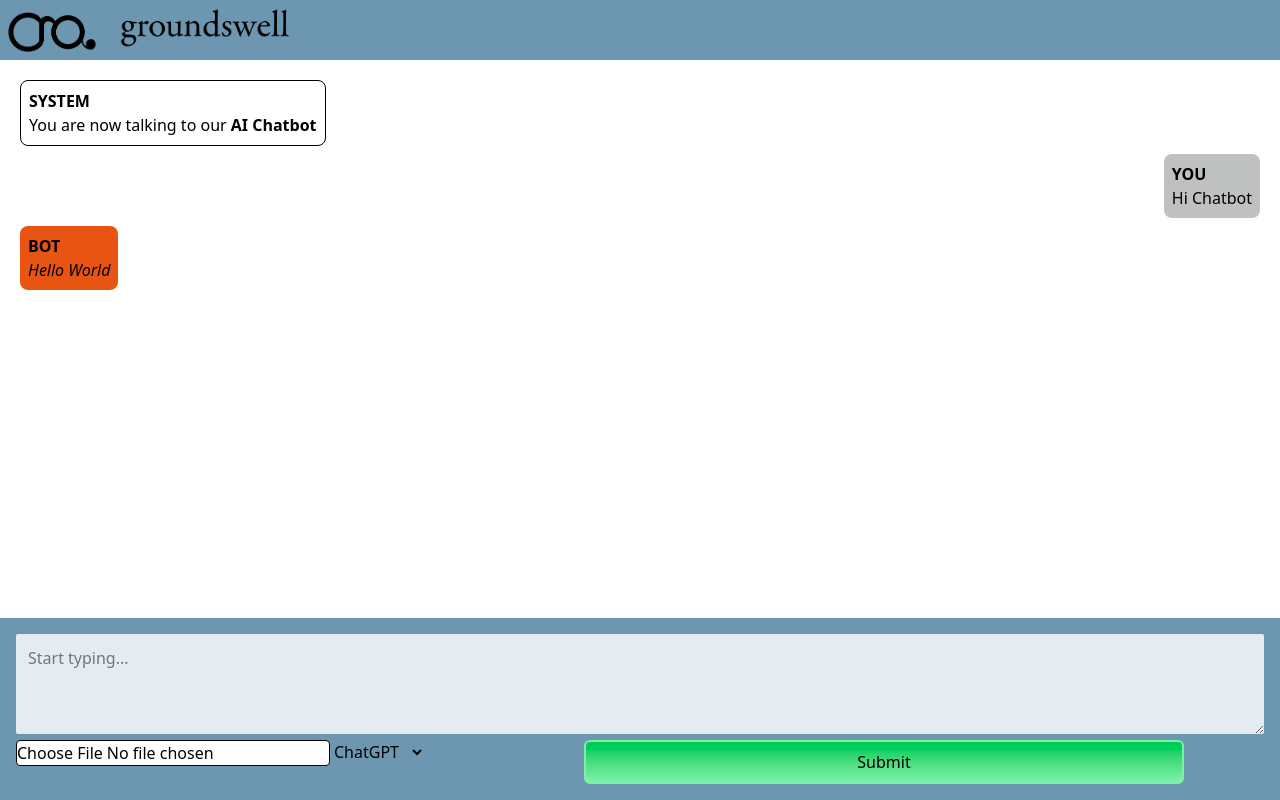
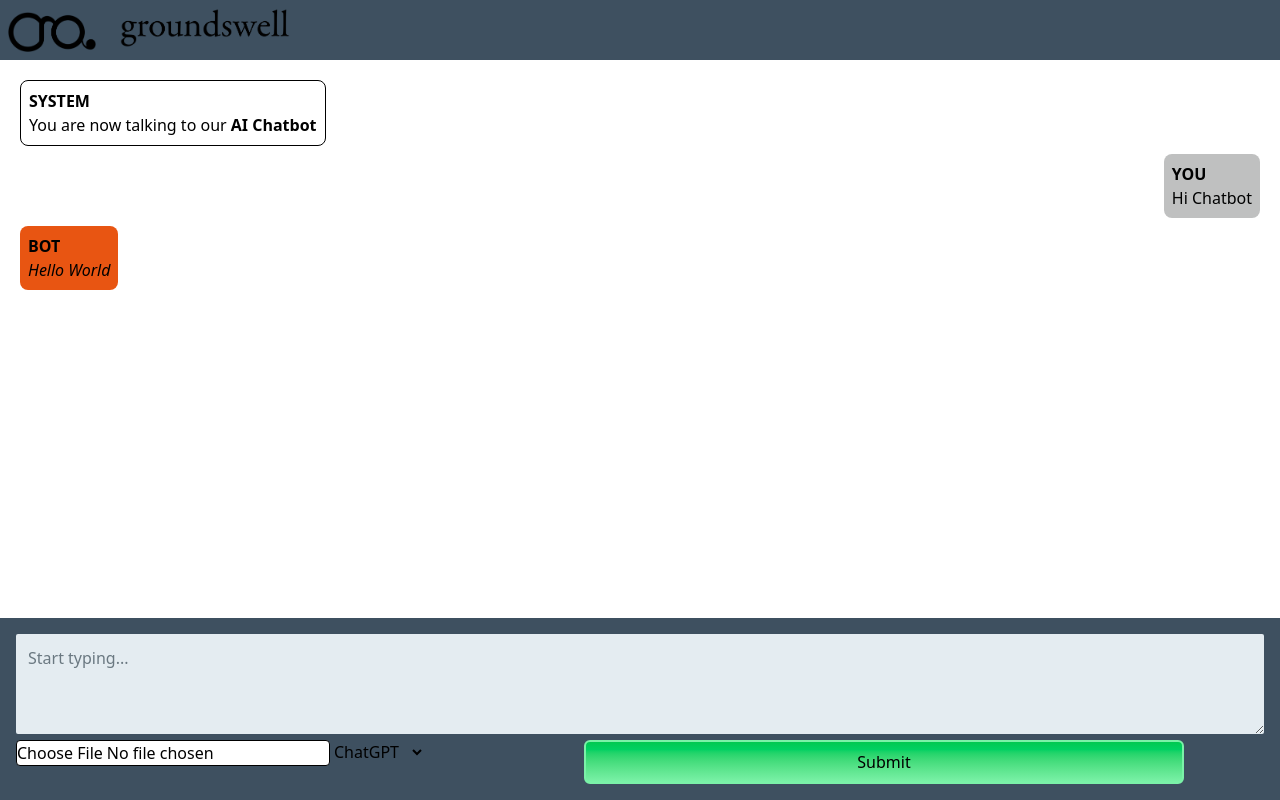
Before and after one commit to EstesJorie/GroundswellProject, a React (Vite) app: page / in a window 1280 px wide. Built offline with nearby package versions, Linux system fonts and the light colour scheme.

Commit message:
grey colour

```diff
--- a/src/components/Heading.jsx
+++ b/src/components/Heading.jsx
@@ -2,7 +2,7 @@ import React from 'react'
 
 export default function Heading() {
   return (
-    <div className='flex flex-row flex-none p-1 pt-2 bg-[#6D97B0]'>
+    <div className='flex flex-row flex-none p-1 pt-2 bg-[#3e5060]'>
         <img className='h-12 p-1' src="../images/Glasses_Black.png" alt="Groundswell logo" />
         <img className='h-10 ml-5 content-between' src='../images/Groundswell Logo_Black.png' />
     </div>
--- a/src/pages/Home.jsx
+++ b/src/pages/Home.jsx
@@ -7,7 +7,7 @@ export default function Home() {
   const [output, setOutput] = useState('')
 
   return (
-    <div className='bg-[#6D97B0] min-h-full w-full flex flex-col grow'>
+    <div className='bg-[#3e5060] min-h-full w-full flex flex-col grow'>
       <Heading />
       <OutputArea />
       <Input setOutput={setOutput}/>
```
